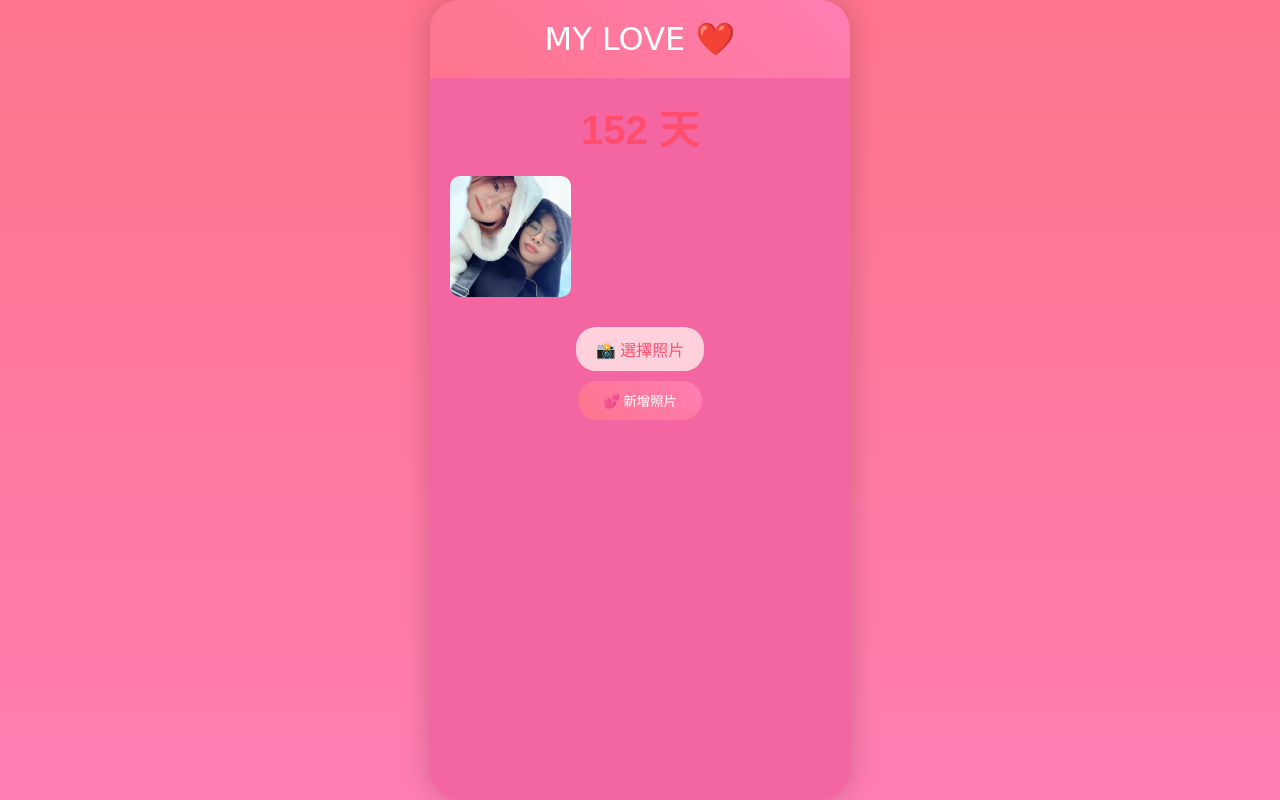
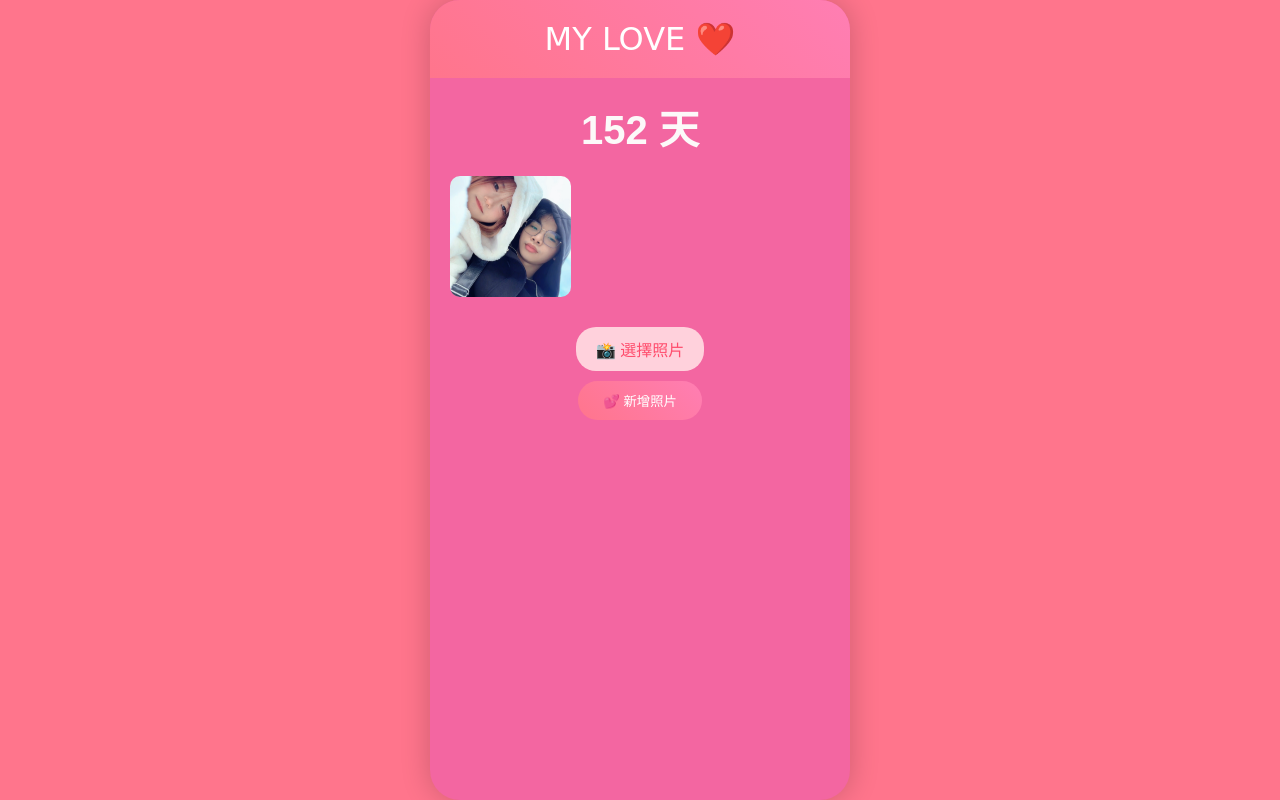
Before and after one commit to peng157/shi, a Flask app: page / in a window 1280 px wide. Run offline with Flask 3, Linux system fonts and the light colour scheme; some web fonts are replaced.

Commit message:
Update index.html

```diff
--- a/templates/index.html
+++ b/templates/index.html
@@ -1,14 +1,14 @@
 <!DOCTYPE html>
 <html>
 <head>
-    <title>我們的天數 ❤️</title>
+    <title>❤️</title>
     <meta name="viewport" content="width=device-width, initial-scale=1">
     <link href="https://fonts.googleapis.com/css2?family=Love+Ya+Like+A+Sister&display=swap" rel="stylesheet">
     <style>
         body {
     margin: 0;
     font-family: Arial;
-    background: linear-gradient(to bottom, #ff758c, #ff7eb3);
+    background: linear-gradient(to bottom, #ff758c,#ff758c);
     display: flex;
     justify-content: center;
 }
@@ -44,12 +44,12 @@
 .days {
     font-size: 40px;
     font-weight: bold;
-    color: #ff4d6d;
+    color:#fcf9f9;
 }
 
 /* 紀念日 */
 .anniversary {
-    color: #ff758c;
+    color:#fcf9f9
     margin-top: 10px;
 }
 
```
